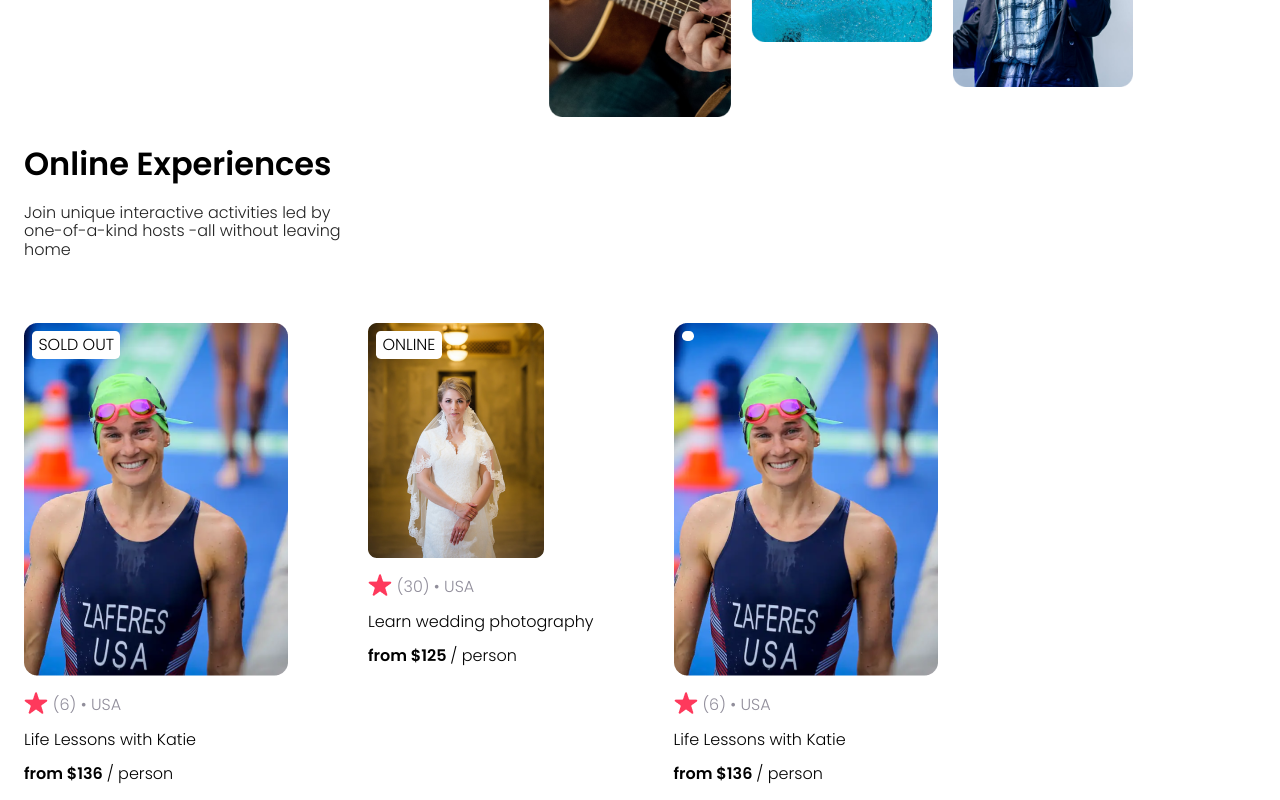
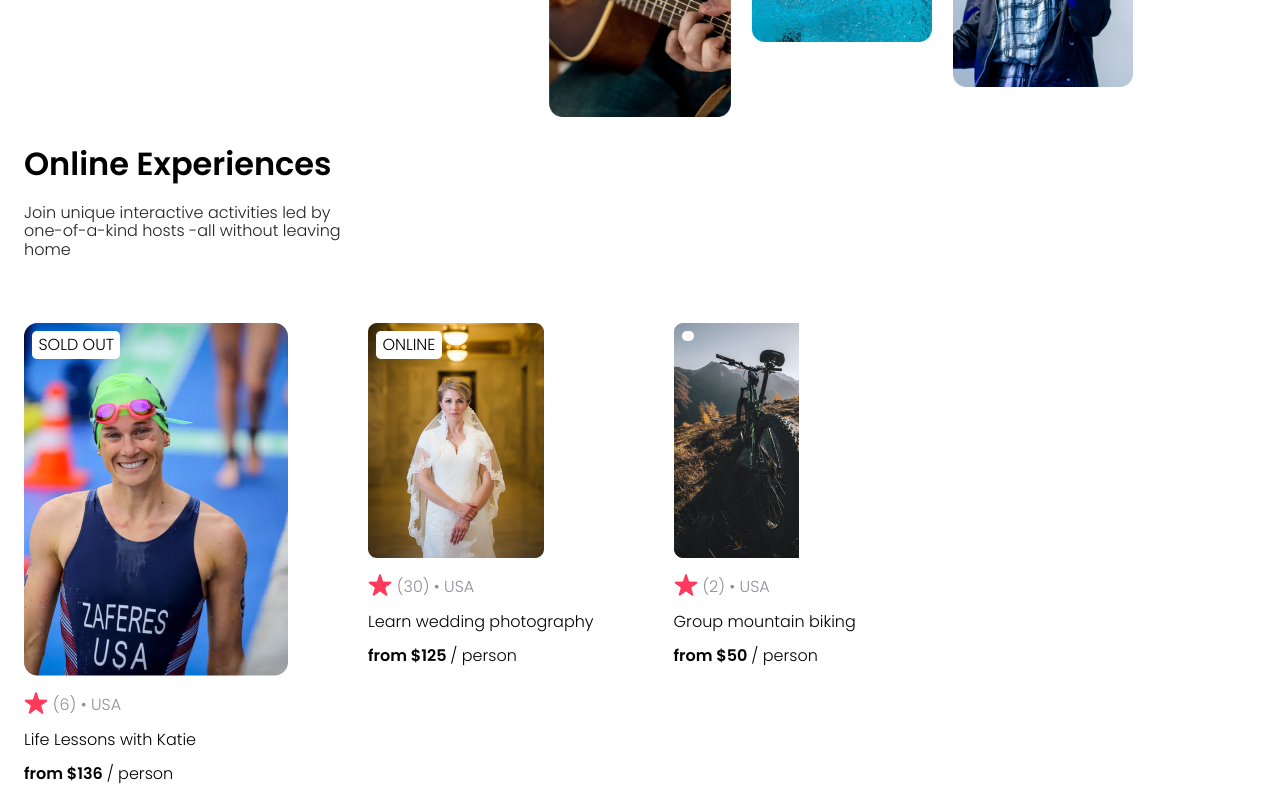
Before and after one commit to timokonkwo/airbnb-experiences-clone, a React (Vite) app: page / in a window 1280 px wide. Shown: the part 535-1335 px from the top of the page. Built offline with nearby package versions, Linux system fonts and the light colour scheme.

Commit message:
added props

```diff
--- a/src/components/App.jsx
+++ b/src/components/App.jsx
@@ -35,10 +35,10 @@ export default function App() {
                 />
                 <Card
                      status=""
-                     title="Life Lessons with Katie"
-                     img={katie}
-                     count={6}
-                     price={136}
+                     title="Group mountain biking"
+                     img={bike}
+                     count={2}
+                     price={50}
                 />
             </div>
         </div>
```
